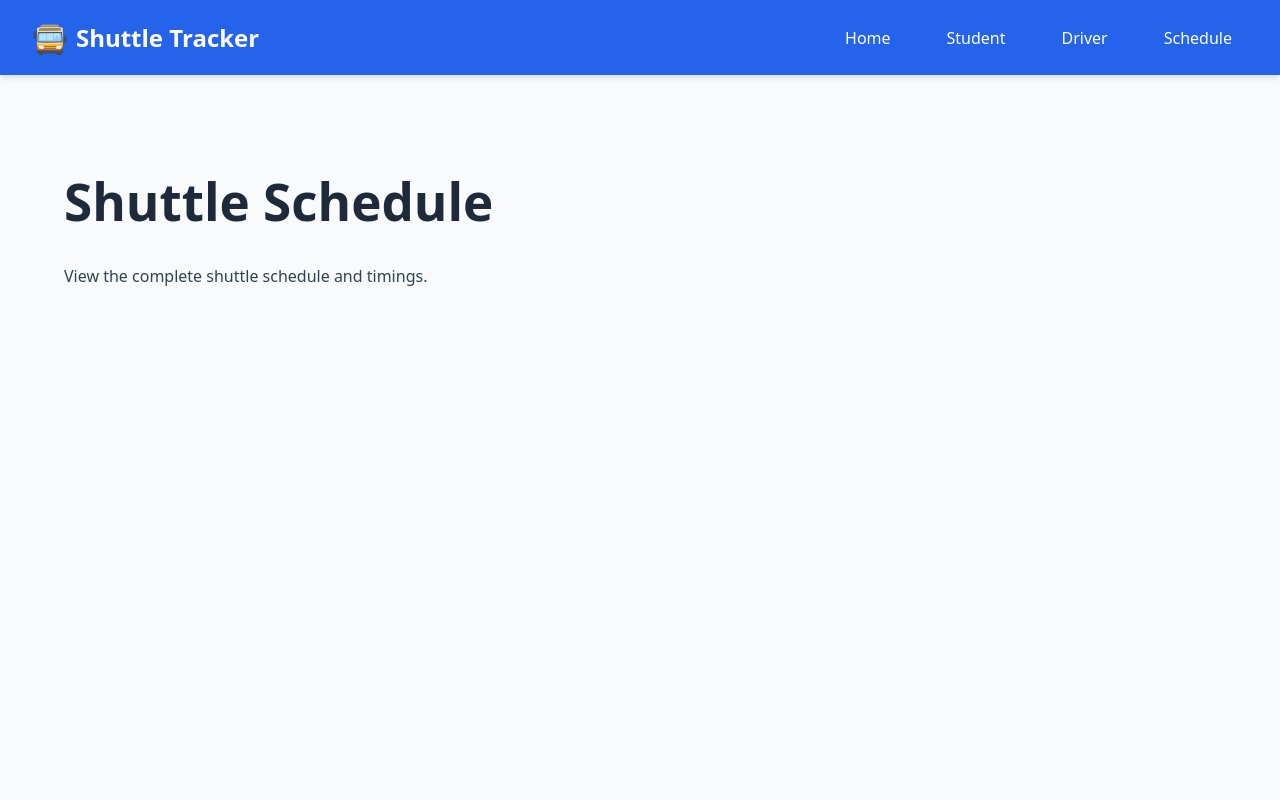
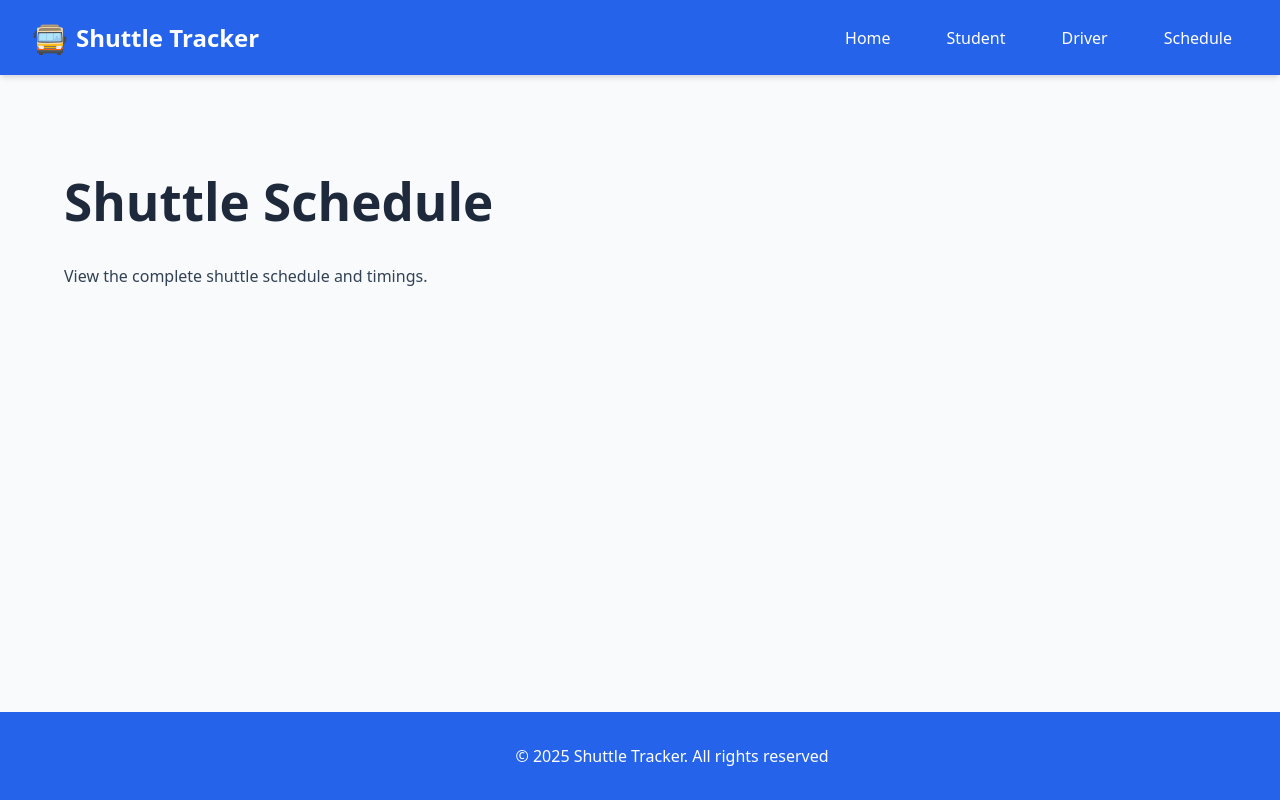
Before and after one commit to nst-sdc/Shuttle_Tracker, a React (Vite) app in the folder frontend/latest/: page /schedule in a window 1280 px wide. Built offline with nearby package versions, Linux system fonts and the light colour scheme.

Commit message:
Added Footer

```diff
--- a/frontend/latest/src/App.jsx
+++ b/frontend/latest/src/App.jsx
@@ -6,6 +6,7 @@ import Home from './pages/Home';
 import Student from './pages/Student';
 import Driver from './pages/Driver';
 import Schedule from './pages/Schedule';
+import Footer from './components/Footer';
 
 function App() {
   return (
@@ -24,6 +25,7 @@ function App() {
             <Route path="/schedule" element={<Schedule />} />
           </Routes>
         </main>
+        <Footer />
       </div>
     </Router>
   );
--- /dev/null
+++ b/frontend/latest/src/components/Footer.jsx
@@ -0,0 +1,19 @@
+import React from "react";
+
+function Footer() {
+    return (
+        <footer style={{
+            backgroundColor: '#2563eb',
+            color: '#fff',
+            padding: '1rem 2rem',
+            textAlign: 'center',
+            position: 'fixed',
+            bottom: 0,
+            width: '100%',
+        }}>
+            <p>© 2025 Shuttle Tracker. All rights reserved</p>
+        </footer>
+    )
+}
+
+export default Footer;
```
